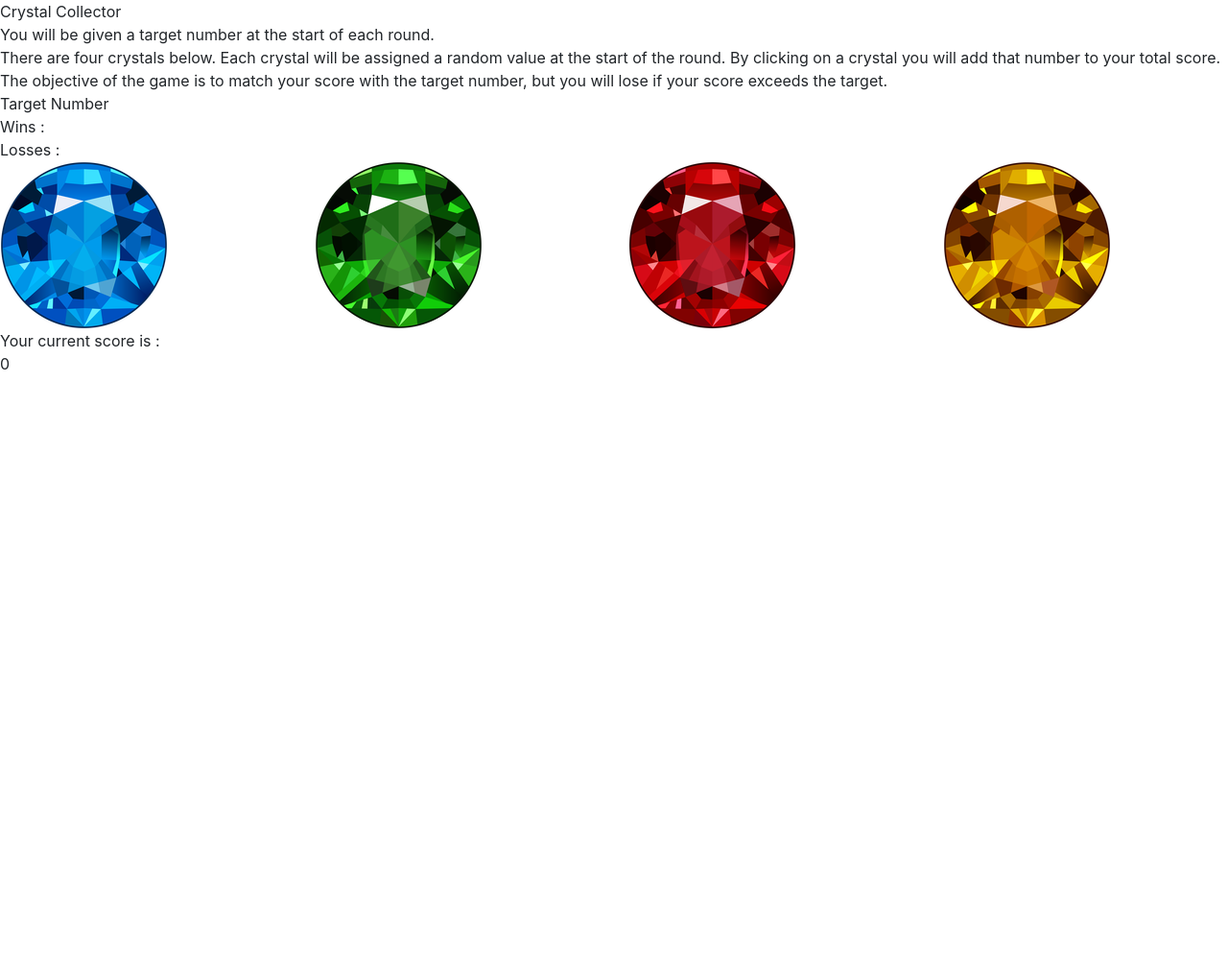
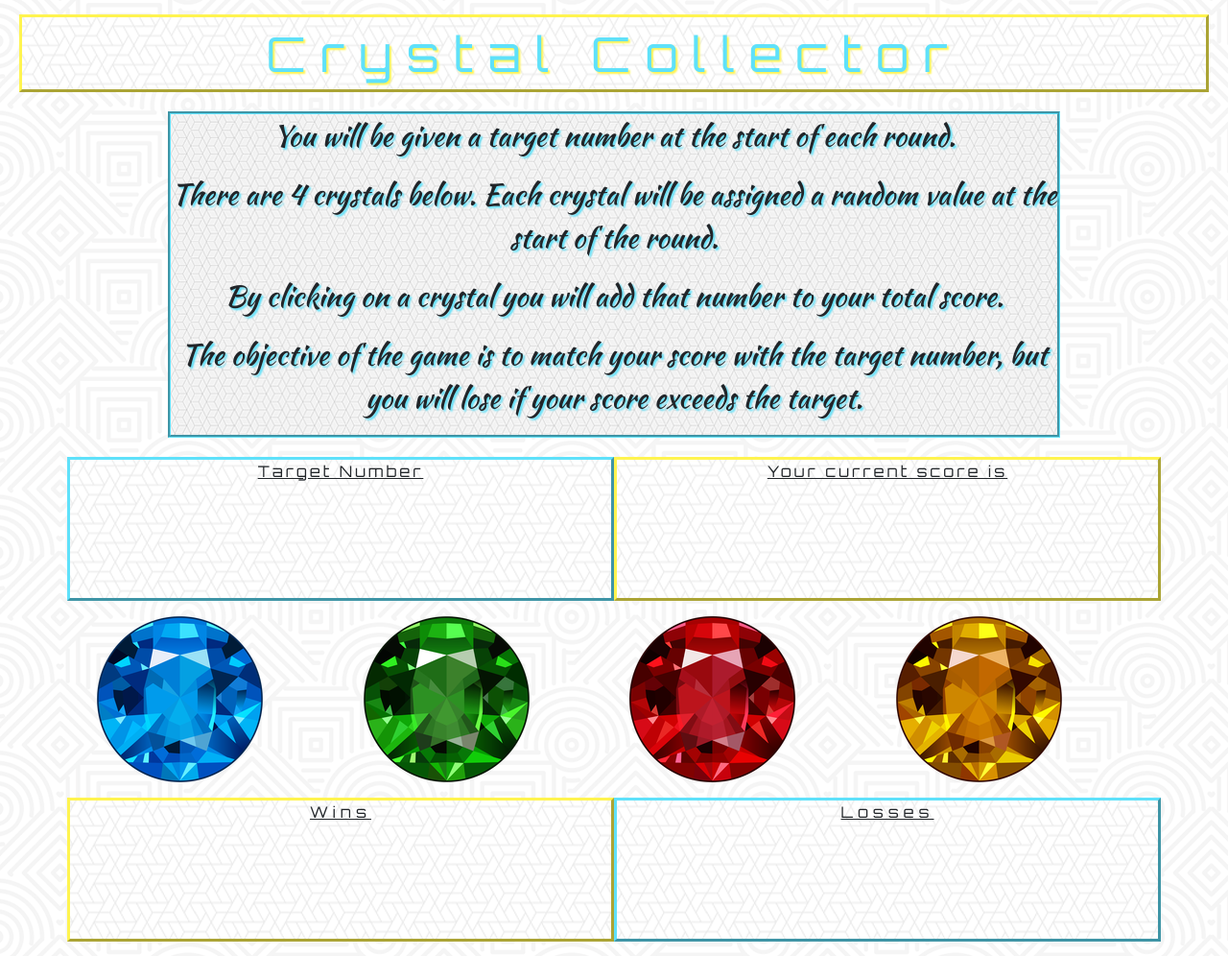
Before and after one commit to connorbreault/Crystal-Collector, a plain HTML site: page index.html in a window 1280 px wide. Shown: the whole page at 96% size. Before the commit the page ends 800 px from the top, so only its background shows below. Drawn offline with nearby package versions, Linux system fonts and the light colour scheme.

Commit message:
css added

```diff
--- a/assets/css/style.css
+++ b/assets/css/style.css
@@ -0,0 +1,57 @@
+body {
+    background: url(../images/hypnotize.png)
+}
+#everything {
+    margin: 15px 20px;
+}
+#header {
+    text-align: center;
+    font-size: 50px;
+    font-family: 'Orbitron', sans-serif;
+    color: #5fe1fa;
+    letter-spacing: 15px;
+    text-shadow: 2px 2px 2px #FFF450;
+    border: outset #fff450;
+    background: url(../images/what-the-hex.png)
+}
+#instructions {
+    text-align: center;
+    font-size: 30px;
+    font-family: 'Kaushan Script', cursive;
+    width: 75%;
+    margin: 20px auto;
+    border: #5fe1fa groove;
+    text-shadow: 2px 2px 2px #5fe1fa;
+    background: url(../images/qbkls.png)
+}
+#scoreBoard {
+    text-align: center;
+    font-family: 'Orbitron', sans-serif;
+    height: 150px;
+    text-decoration: underline;
+    letter-spacing: 3px;
+    background: url(../images/what-the-hex.png)
+}
+#targetNumber{
+    border: #5fe1fa outset;
+}
+#yourScore {
+    border: #fff450 outset;
+}
+#crystals {
+    margin: 15px auto;
+}
+#winLoss {
+    text-align: center;
+    font-family: 'Orbitron', sans-serif;
+    height: 150px;
+    text-decoration: underline;
+    letter-spacing: 5px;
+    background: url(../images/what-the-hex.png)
+}
+#win {
+    border: #fff450 outset;
+}
+#loss {
+    border: #5fe1fa outset;
+}
--- a/index.html
+++ b/index.html
@@ -10,28 +10,48 @@
         integrity="sha384-ggOyR0iXCbMQv3Xipma34MD+dH/1fQ784/j6cY/iJTQUOhcWr7x9JvoRxT2MZw1T" crossorigin="anonymous">
     <script src="https://code.jquery.com/jquery-3.4.1.js"
         integrity="sha256-WpOohJOqMqqyKL9FccASB9O0KwACQJpFTUBLTYOVvVU=" crossorigin="anonymous"></script>
+    <link href="https://fonts.googleapis.com/css?family=Kaushan+Script|Orbitron&display=swap" rel="stylesheet">
     <link rel="stylesheet" href="./assets/css/style.css">
     <title>Crystal Collector</title>
 </head>
 
 <body>
-    <div id="container">
+    <div id="everything">
         <div id="header">Crystal Collector</div>
-        <div id="instructions">You will be given a target number at the start of each round.<br>There are four crystals
-            below. Each crystal will be assigned a random value at the start of the round. By clicking on a crystal you
-            will add that number to your total score.<br>The objective of the game is to match your score with the
-            target number, but you will lose if your score exceeds the target.</div>
-            <div id="targetNumber">Target Number</div>
-            <div id="winloss">Wins : <br>Losses : </div>
+        <div id="instructions">
+            <p>
+            You will be given a target number at the start of each round.
+            </p>
+            <p>
+            There are 4 crystals below. Each crystal will be assigned a random value at the start of the round.
+            </p>
+            <p>
+            By clicking on a crystal you will add that number to your total score.
+            </p>
+            <p>
+            The objective of the game is to match your score with the target number, but you will lose if your score exceeds the target.
+            </p>
+        </div>
+        <div class="container">
+            <div class="row" id="scoreBoard">
+                <div class="col" id="targetNumber">Target Number</div>
+                <div class="col" id="yourScore">Your current score is</div>
+            </div>
+        </div>
+        <div class="container">
             <div class="row" id="crystals">
                 <div class="col" id="crystalOne"><img src="./assets/images/gemBlue.png" alt=""></div>
                 <div class="col" id="crystalTwo"><img src="./assets/images/gemGreen.png" alt=""></div>
                 <div class="col" id="crystalThree"><img src="./assets/images/gemRed.png" alt=""></div>
                 <div class="col" id="crystalFour"><img src="./assets/images/gemYellow.png" alt=""></div>
             </div>
-            <div id="yourScoreIs">Your current score is : </div>
-            <div id="yourScore">0</div>
-
+        </div>
+        <div class="container">
+            <div class="row" id="winLoss">
+                <div class="col" id="win">Wins</div>
+                <div class="col" id="loss">Losses</div>
+            </div>
+        </div>
         <script src="./assets/javascript/game.js"></script>
         <script src="https://code.jquery.com/jquery-3.3.1.slim.min.js"
             integrity="sha384-q8i/X+965DzO0rT7abK41JStQIAqVgRVzpbzo5smXKp4YfRvH+8abtTE1Pi6jizo"
```
Also changed, not shown: assets/images/qbkls.png (added), assets/images/what-the-hex.png (added).
